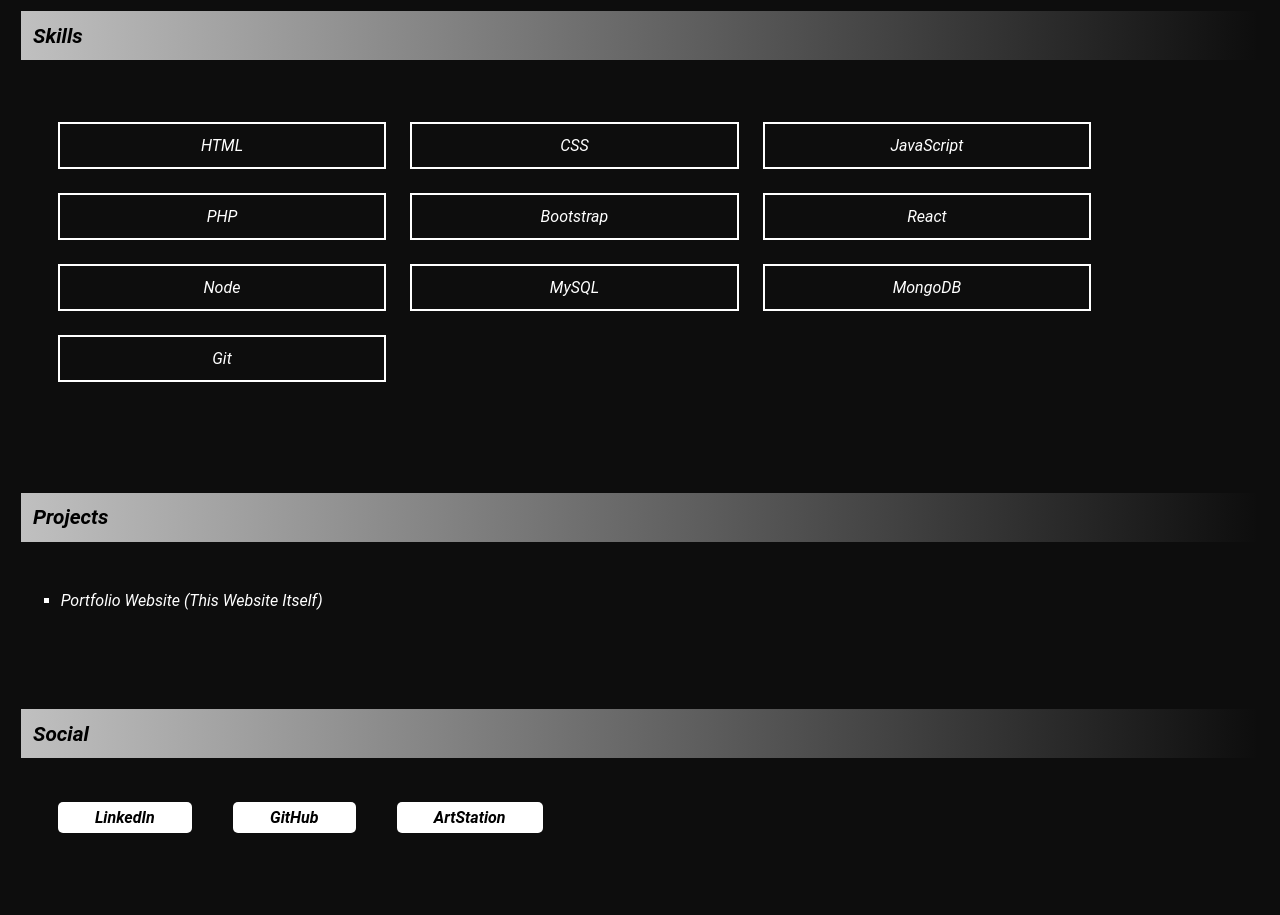
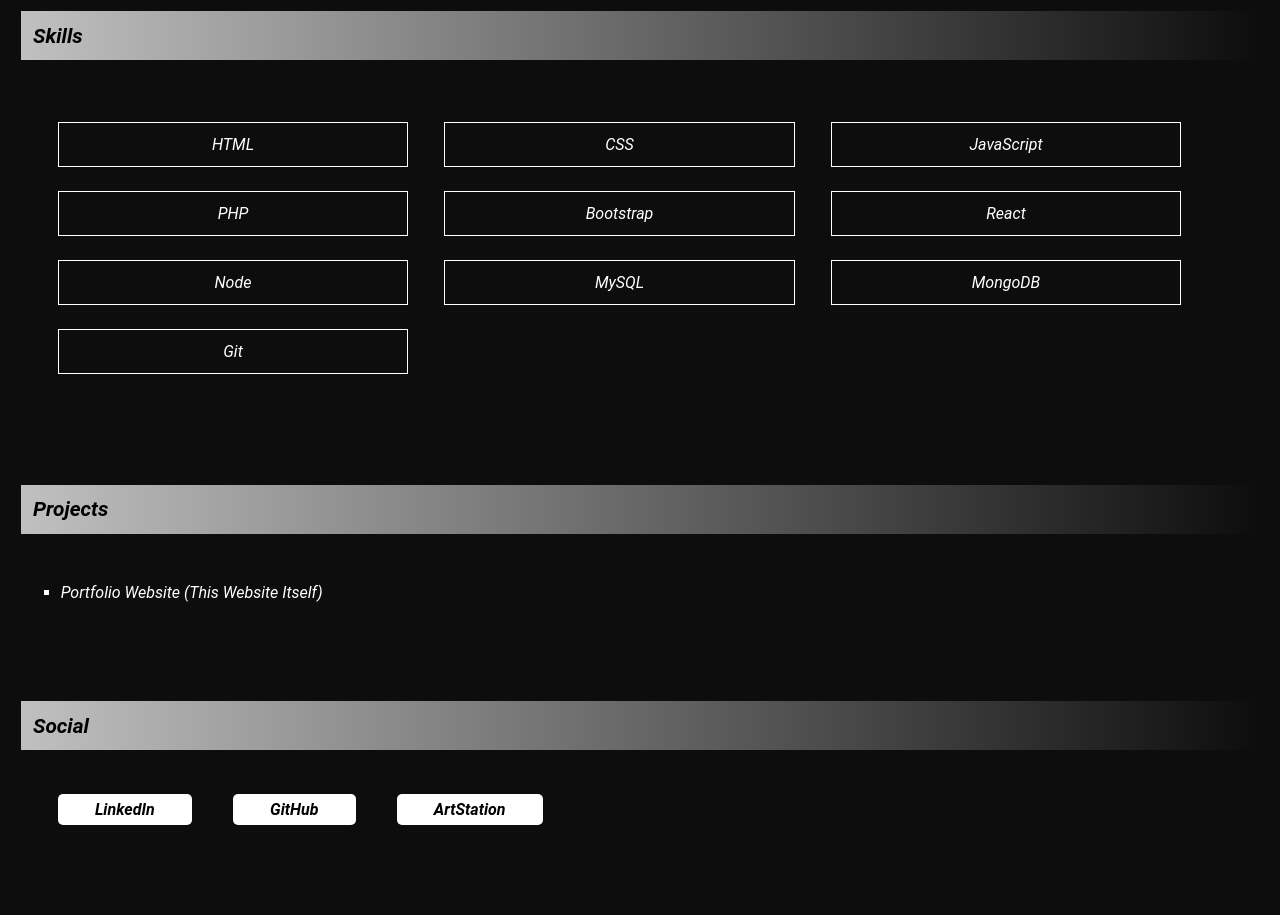
Before and after one commit to iamjgn/iamjgn.github.io, a plain HTML site: page index.html in a window 1280 px wide. Shown: the part 1760-2675 px from the top of the page. Drawn offline with Linux system fonts and the light colour scheme.

Commit message:
Update style.css

```diff
--- a/style/style.css
+++ b/style/style.css
@@ -132,10 +132,10 @@
 #skills>div
 {
 width:25%;
-border:2px solid white;
+border:1px solid white;
 text-align:center;
-padding:1% 1% 1% 1%;
-margin:1% 2% 1% 0;
+padding:1% 2% 1% 2%;
+margin:1% 3% 1% 0;
 }
 
 a
```
